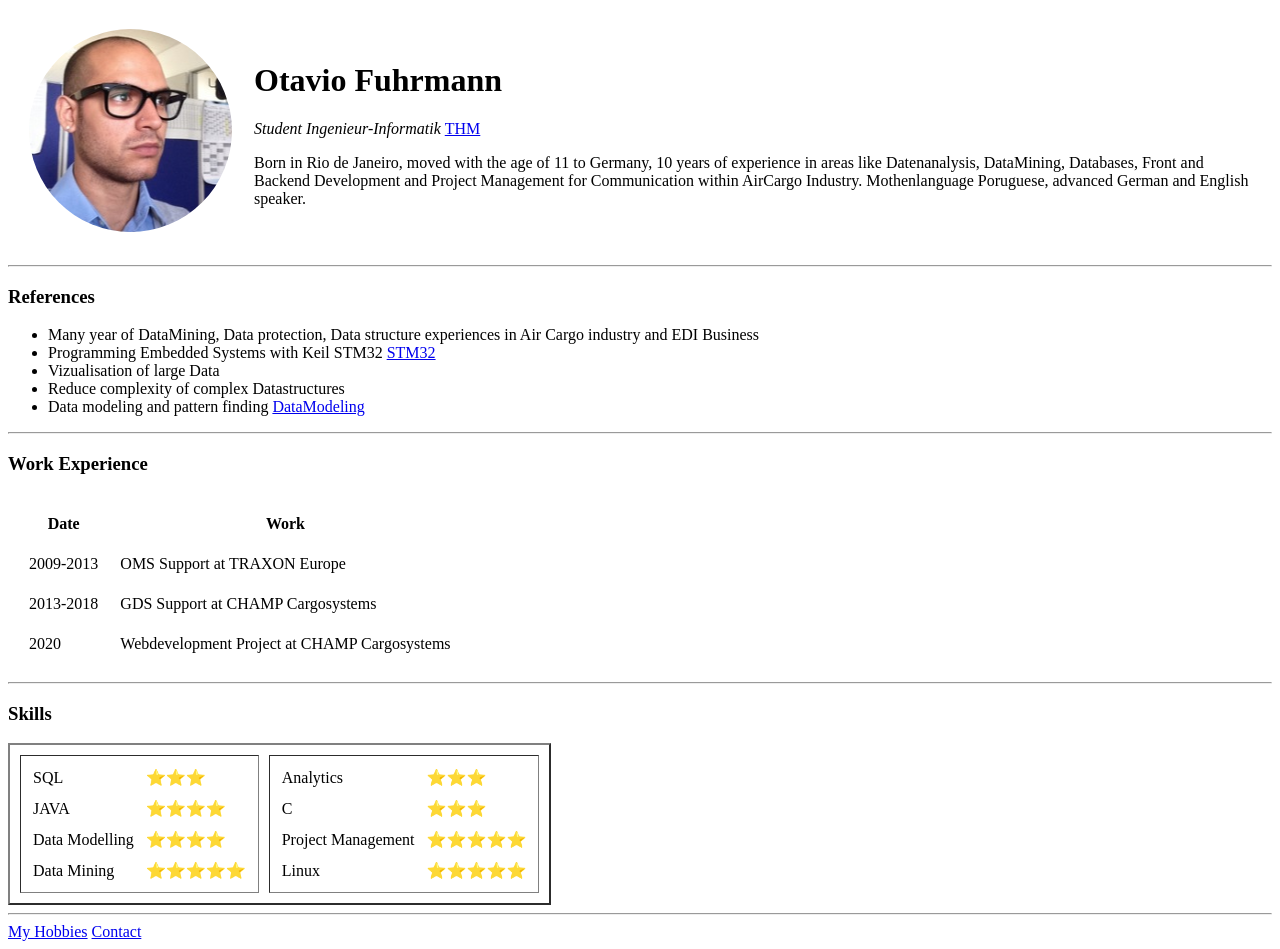
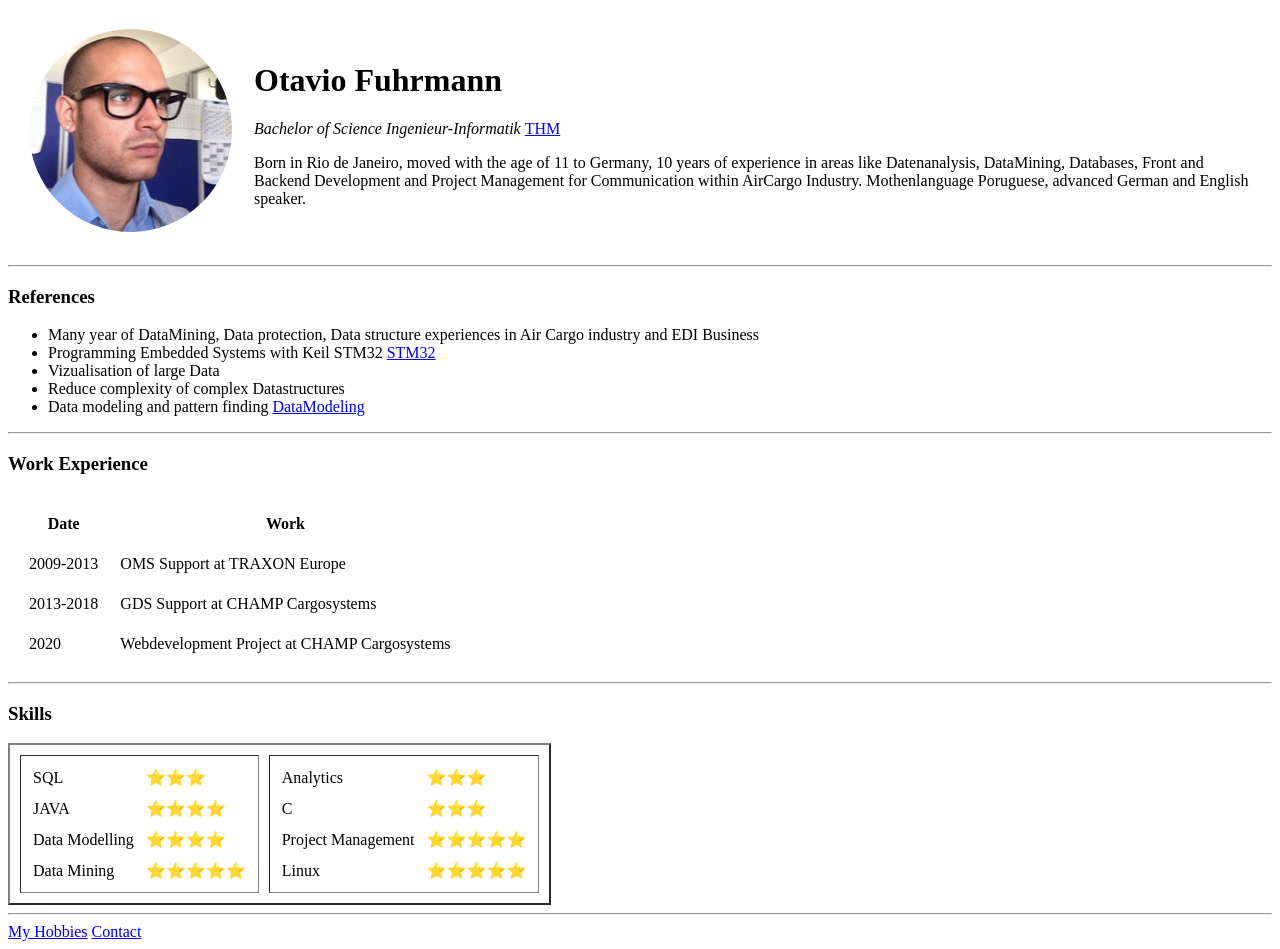
Before and after one commit to otavio812/cv, a plain HTML site: page index.html in a window 1280 px wide. Drawn offline with Linux system fonts and the light colour scheme.

Commit message:
Update index.html
Stundent -> Bachelor Done

```diff
--- a/index.html
+++ b/index.html
@@ -16,7 +16,7 @@
             <td> <img src="images/Otavio-circle-pic.png" alt="Otavios Profile Foto"></td>
             <td>
                 <h1>Otavio Fuhrmann</h1>
-                <p><em>Student Ingenieur-Informatik </em> <a href="https://www.thm.de/site/"> THM </a></p>
+                <p><em>Bachelor of Science Ingenieur-Informatik </em> <a href="https://www.thm.de/site/"> THM </a></p>
 
                 <P>Born in Rio de Janeiro, moved with the age of 11 to Germany, 10 years of experience in
                     areas like Datenanalysis, DataMining, Databases, Front and Backend Development and Project
```
